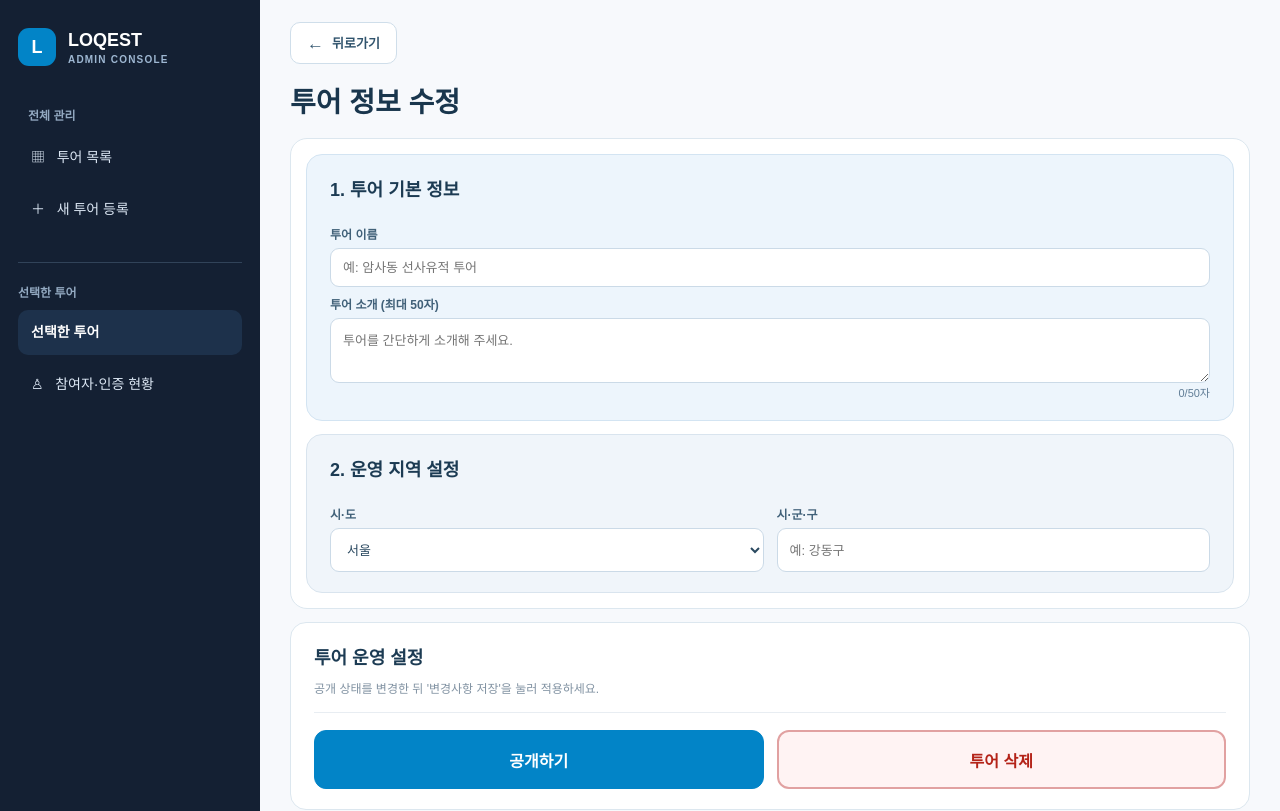
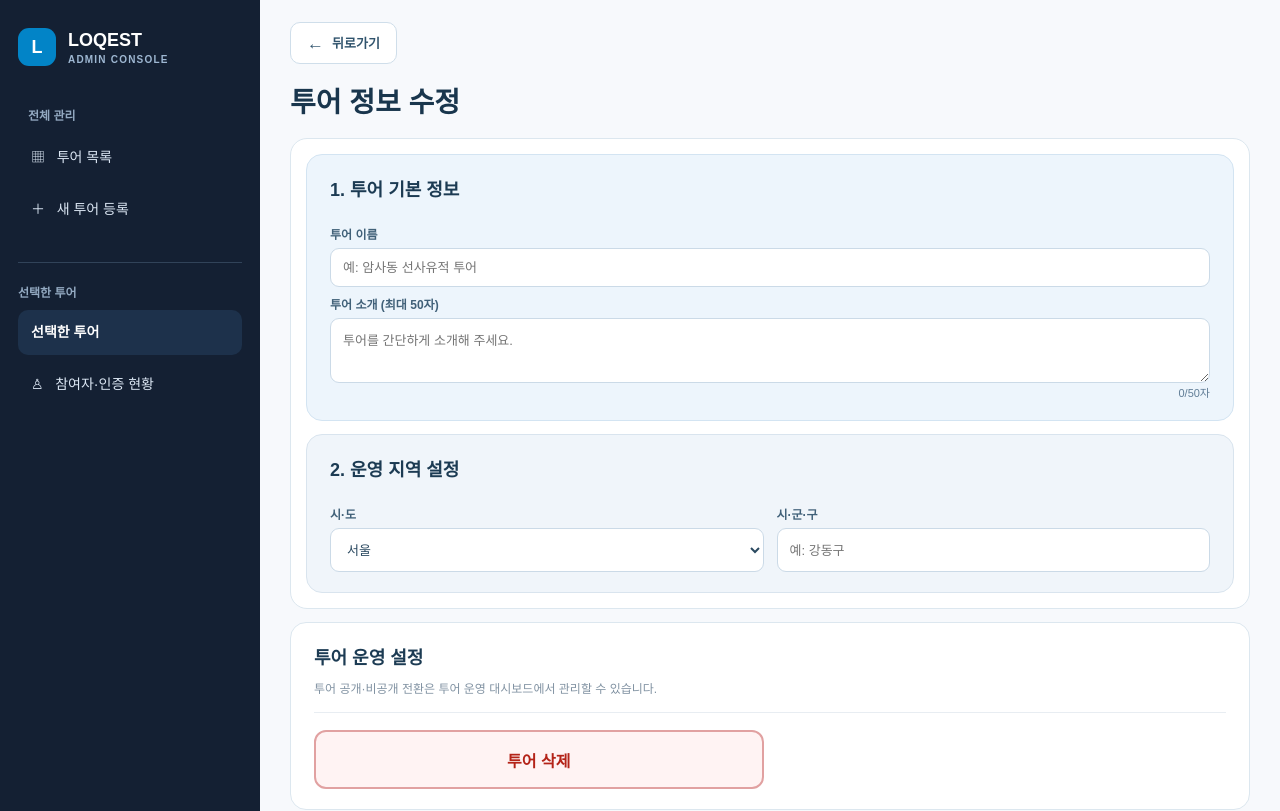
Before and after one commit to poketmon2004-droid/loqest-prototype, a Next.js app: page /admin/tours/amsa/edit in a window 1280 px wide. Shown: the top 811 px of the page. Built offline with nearby package versions, Linux system fonts and the light colour scheme; no server answers.

Commit message:
ux(tours): remove redundant publication toggle from tour detail editor

```diff
--- a/components/TourEditor.tsx
+++ b/components/TourEditor.tsx
@@ -106,13 +106,8 @@ export default function TourEditor({tourId}: {tourId?:string}) {
         </div>
         {tourId && <section className={styles.managementCard}>
           <h2>투어 운영 설정</h2>
-          <p className={styles.managementHelp}>공개 상태를 변경한 뒤 '변경사항 저장'을 눌러 적용하세요.</p>
+          <p className={styles.managementHelp}>투어 공개·비공개 전환은 투어 운영 대시보드에서 관리할 수 있습니다.</p>
           <div className={styles.managementActions}>
-            <button type="button" className={status==="공개"?styles.hideAction:styles.publishAction}
-              onClick={()=>setStatus(prev=>prev==="공개"?"비공개":"공개")} disabled={saving||deleting}
-              aria-label={status==="공개"?"비공개로 전환":"공개하기"}>
-              {status==="공개"?"비공개로 전환":"공개하기"}
-            </button>
             <button type="button" className={styles.deleteAction} onClick={deleteTour} disabled={deleting||saving}>
               {deleting?"삭제 중...":"투어 삭제"}
             </button>
```
